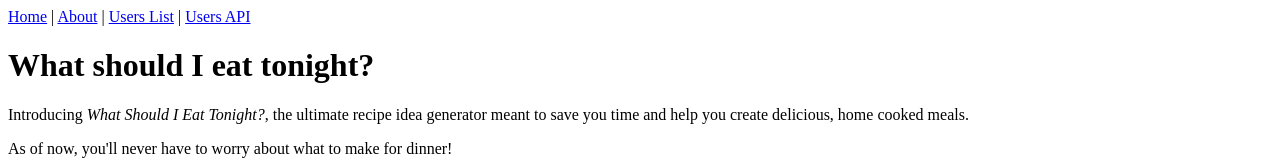
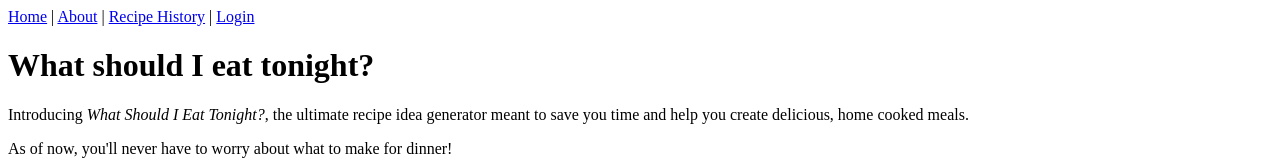
Before and after one commit to IM-Deane/aigrub, a Next.js app: page / in a window 1280 px wide. Shown: the top 160 px of the page. Built offline with nearby package versions, Linux system fonts and the light colour scheme.

Commit message:
Updated navbar

```diff
--- a/components/Layout.tsx
+++ b/components/Layout.tsx
@@ -4,10 +4,16 @@ import Head from "next/head";
 
 type Props = {
 	children?: ReactNode;
+	userData?: object;
 	title?: string;
 };
 
-const Layout = ({ children, title = "This is the default title" }: Props) => (
+const Layout = ({
+	children,
+	userData = null,
+	title = "This is the default title",
+}: Props) => {
+	return (
 		<div>
 			<Head>
 				<title style={{ textTransform: "capitalize" }}>{title}</title>
@@ -17,8 +23,8 @@ const Layout = ({ children, title = "This is the default title" }: Props) => (
 			<header>
 				<nav>
 					<Link href="/">Home</Link> | <Link href="/about">About</Link> |{" "}
-				<Link href="/users">Users List</Link> |{" "}
-				<a href="/api/users">Users API</a>
+					<Link href="/users">Recipe History</Link> |{" "}
+					<Link href="/login">{userData ? "Sign out" : "Login"}</Link>
 				</nav>
 			</header>
 			{children}
@@ -29,5 +35,6 @@ const Layout = ({ children, title = "This is the default title" }: Props) => (
 			</footer>
 		</div>
 	);
+};
 
 export default Layout;
```
Lines whose indentation alone changed are shown as unchanged.
